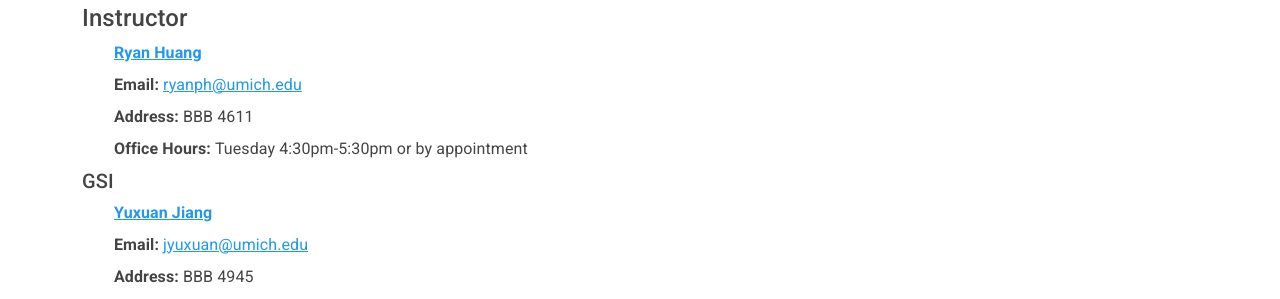
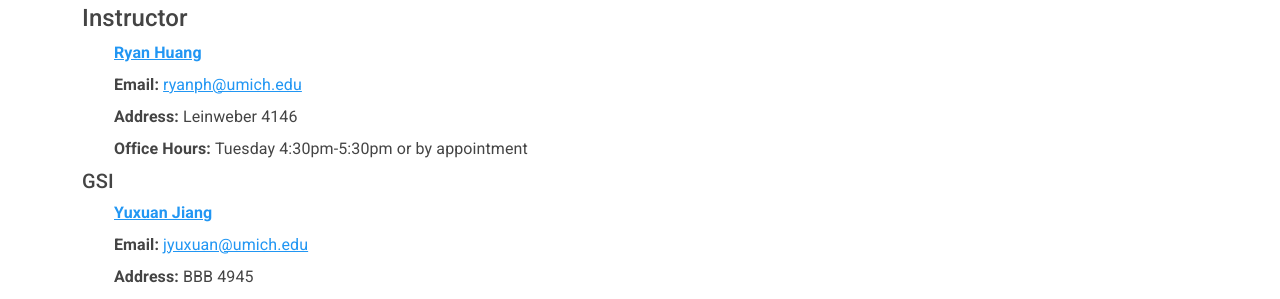
Before and after one commit to eecs582/eecs582.github.io, a Jekyll site: the page built from index.md, in a window 1280 px wide and 900 px high, scrolled down 628 px. Shown: the part 153-452 px from the top of the window. Built offline with Jekyll 4.4.1, drawn with Linux system fonts in a browser that asks for light colours.

Commit message:
update OH location

```diff
--- a/index.md
+++ b/index.md
@@ -39,7 +39,7 @@ to Operating Systems) or equivalent.
 	<dt><h4>Instructor</h4></dt>
 	<dd><strong><a href="https://web.eecs.umich.edu/~ryanph">Ryan Huang</a></strong></dd>
 	<dd><b>Email: </b><a href="mailto:ryanph@umich.edu">ryanph@umich.edu</a></dd>
-	<dd><b>Address: </b>BBB 4611</dd>
+	<dd><b>Address: </b>Leinweber 4146</dd>
 	<dd><b>Office Hours: </b>Tuesday 4:30pm-5:30pm or by appointment</dd>
 	<dt><h5>GSI</h5></dt>
 	<dd><strong><a href="https://essoz.github.io/">Yuxuan Jiang</a></strong></dd>
```
